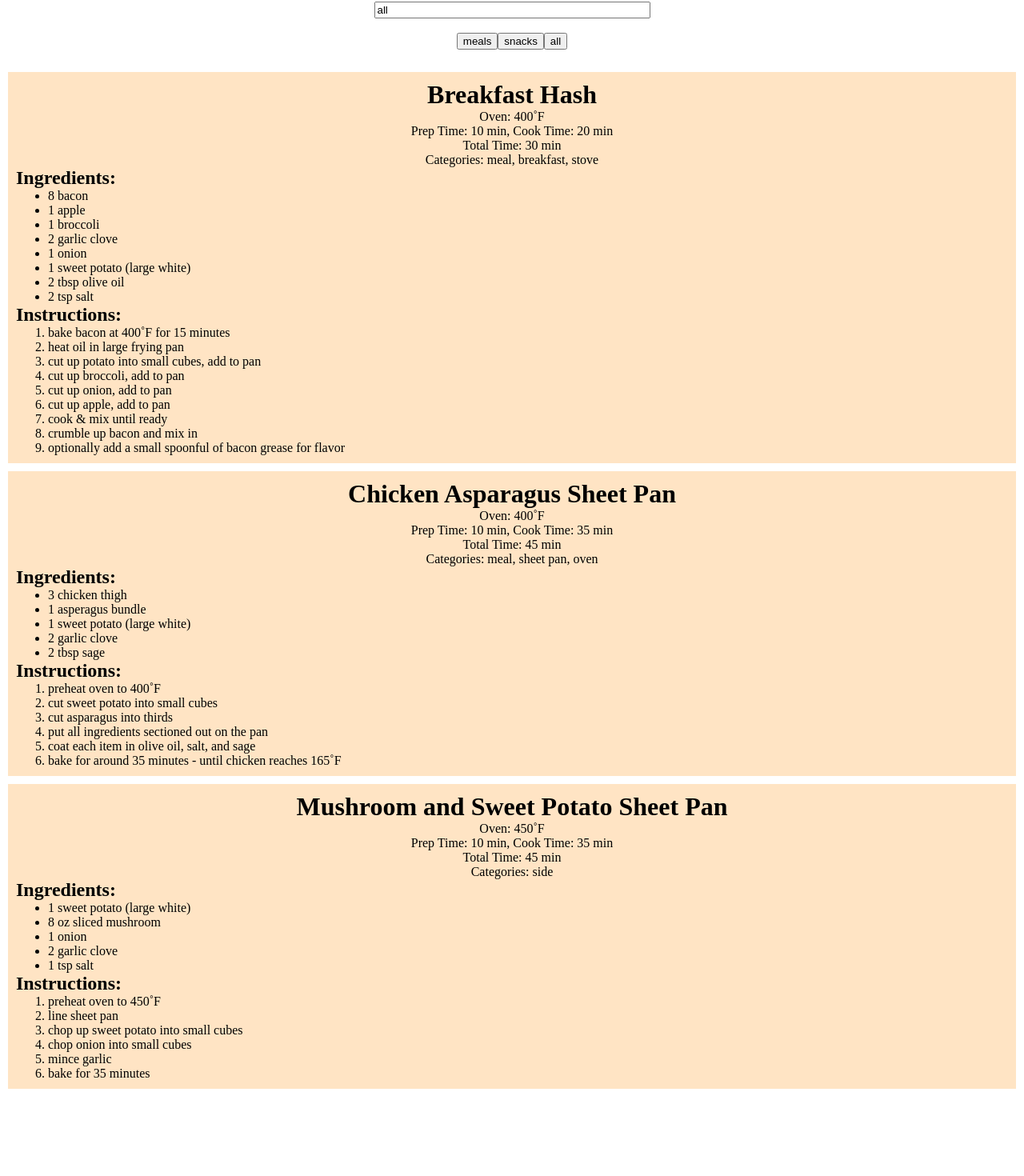
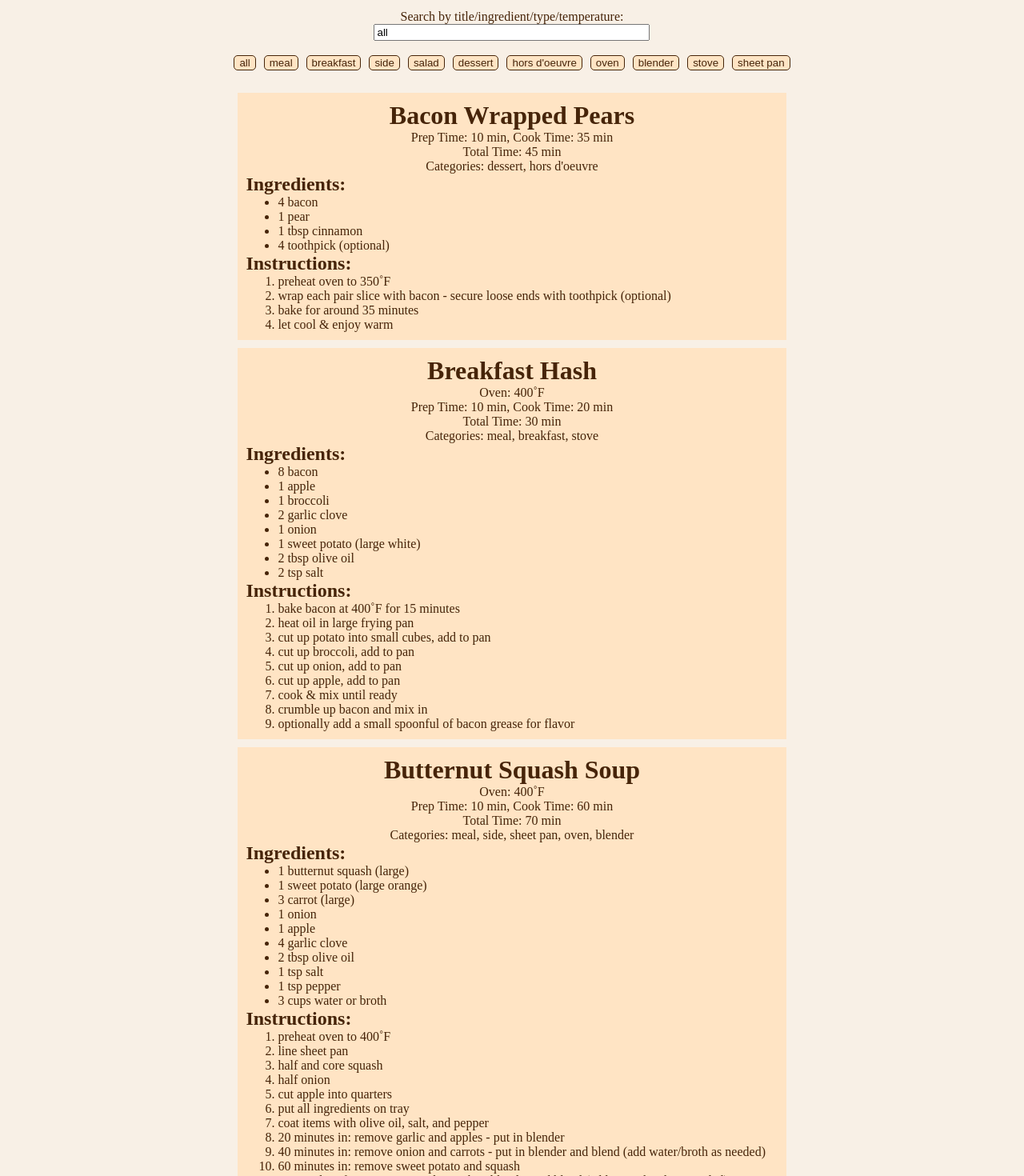
Before and after one commit to MeganPaffrath/recipe-book, a React (Create React App) app: page / in a window 1280 px wide. Shown: the part 71-1541 px from the top of the page at 80% size. Before the commit the page ends 1442 px from the top, so only its background shows below. Built offline with nearby package versions, Linux system fonts and the light colour scheme.

Commit message:
styles and repairs

```diff
--- a/src/components/App.jsx
+++ b/src/components/App.jsx
@@ -14,7 +14,6 @@ export default function App() {
       key={recipe.recipe}
       recipe={recipe.recipe}
       ingredients={recipe.ingredients}
-      ingr={recipe.ingr}
       instructions={recipe.instructions}
       categories={recipe.categories}
       ovenTemp={ovenTemp}
@@ -32,7 +31,7 @@ export default function App() {
       }
       // Find by Ingredient
       for (const ingredient in recipe.ingredients) {
-        if (recipe.ingredients[ingredient].toLowerCase().includes(search.toLowerCase())) {
+        if (recipe.ingredients[ingredient].item.toLowerCase().includes(search.toLowerCase())) {
           return true;
         }
       }
@@ -62,20 +61,31 @@ export default function App() {
 
 
   return (
-    <div>
+    <div class="content">
       <center>
         <h1>Megan's Recipes</h1>
         <p>meganpaffrath.com</p>
       </center>
       <br/>
       <center>
+        <p>Search by title/ingredient/type/temperature:</p>
       <input onChange={handleChange} type="search" id="mySearch" value={type} placeholder="Search by title/ingredient/type/temperature" size="40"/>
       </center>
       <br/>
-      <center>
-        <button onClick={() => setType("meal")}>meals</button>
-        <button onClick={() => setType("snack")}>snacks</button>
+      <center className="category-btns">
         <button onClick={() => setType("all")}>all</button>
+        <button onClick={() => setType("meal")}>meal</button>
+        <button onClick={() => setType("breakfast")}>breakfast</button>
+        <button onClick={() => setType("side")}>side</button>
+        <button onClick={() => setType("salad")}>salad</button>
+        <button onClick={() => setType("dessert")}>dessert</button>
+        <button onClick={() => setType("hors d'oeuvre")}>hors d'oeuvre</button>
+        <button onClick={() => setType("oven")}>oven</button>
+        <button onClick={() => setType("blender")}>blender</button>
+        <button onClick={() => setType("stove")}>stove</button>
+        <button onClick={() => setType("sheet pan")}>sheet pan</button>
+        {/* <button onClick={() => setType("snack")}>snacks</button> */}
+
       </center>
 
       <br/>
--- a/src/components/Recipe.jsx
+++ b/src/components/Recipe.jsx
@@ -8,13 +8,10 @@ export default function Recipe({recipe, ingredients, instructions, ovenTemp, cat
   let i;
   if (categories.length > 1) {
     for (i = 0; i < (categories.length - 1); i++) {
-      console.log(categories[i]);
       categoryStr = categoryStr + categories[i] + ", ";
     }
   }
   categoryStr = categoryStr + categories[categories.length - 1];
-
-  console.log("STRING: " + categoryStr);
 
 
   return (
@@ -34,7 +31,6 @@ export default function Recipe({recipe, ingredients, instructions, ovenTemp, cat
       <ul>
       {
         ingredients.map( (item) => {
-          console.log(item);
           keyIngredient++;
           return <li key={"ingr" + keyIngredient}>
             {item.units === "count" ? (
--- a/src/components/app.css
+++ b/src/components/app.css
@@ -1,5 +1,23 @@
+:root {
+  --emph-one: rgb(70, 36, 9);
+  --bk-med: bisque;
+  --bk-white: rgb(248, 240, 230);
+}
+
 * {
   margin: 0;
+}
+
+body {
+  color: var(--emph-one);
+  background-color: var(--bk-white);
+  display: flex;
+  justify-content: center;
+  padding: 10px 0;
+}
+
+.content {
+  max-width: 900px;
 }
 
 h1 {
@@ -7,7 +25,15 @@ h1 {
 }
 
 .recipe {
-  background-color: bisque;
+  background-color: var(--bk-med);
   margin: 10px;
   padding: 10px;
 }
+
+.category-btns button {
+  color: var(--emph-one);
+  background-color: var(--bk-med);
+  border: 1px solid var(--emph-one);
+  margin: 0 5px;
+  border-radius: 5px;
+}
--- a/src/recipes.json
+++ b/src/recipes.json
@@ -1,4 +1,22 @@
 [{
+	"recipe": "Bacon Wrapped Pears",
+	"prepTime": "10",
+	"cookTime": "35",
+	"totalTime": "45",
+	"ingredients": [
+		{"item": "bacon", "value": "4", "units": "count"},
+		{"item": "pear", "value": "1", "units": "count"},
+		{"item": "cinnamon", "value": "1", "units": "tbsp"},
+		{"item": "toothpick (optional)", "value": "4", "units": "count"}
+	],
+	"categories": ["dessert", "hors d'oeuvre"],
+	"instructions": [
+		"preheat oven to 350˚F",
+		"wrap each pair slice with bacon - secure loose ends with toothpick (optional)",
+		"bake for around 35 minutes",
+		"let cool & enjoy warm"
+	]
+}, {
 	"recipe": "Breakfast Hash",
 	"ovenTemp": "400",
 	"prepTime": "10",
@@ -23,6 +41,39 @@
 		"crumble up bacon and mix in",
 		"optionally add a small spoonful of bacon grease for flavor"]
 }, {
+	"recipe": "Butternut Squash Soup",
+	"ovenTemp": "400",
+	"prepTime": "10",
+	"cookTime": "60",
+	"totalTime": "70",
+	"ingredients": [
+		{"item": "butternut squash (large)", "value": "1", "units": "count"},
+		{"item": "sweet potato (large orange)", "value": "1", "units": "count"},
+		{"item": "carrot (large)", "value": "3", "units": "count"},
+		{"item": "onion", "value": "1", "units": "count"},
+		{"item": "apple", "value": "1", "units": "count"},
+		{"item": "garlic clove", "value": "4", "units": "count"},
+		{"item": "olive oil", "value": "2", "units": "tbsp"},
+		{"item": "salt", "value": "1", "units": "tsp"},
+		{"item": "pepper", "value": "1", "units": "tsp"},
+		{"item": "water or broth", "value": "3", "units": "cups"}
+	],
+	"categories": ["meal", "side", "sheet pan", "oven", "blender"],
+	"instructions": [
+		"preheat oven to 400˚F",
+		"line sheet pan",
+		"half and core squash",
+		"half onion",
+		"cut apple into quarters",
+		"put all ingredients on tray",
+		"coat items with olive oil, salt, and pepper",
+		"20 minutes in: remove garlic and apples - put in blender",
+		"40 minutes in: remove onion and carrots - put in blender and blend (add water/broth as needed)",
+		"60 minutes in: remove sweet potato and squash",
+		"put insides of sweet potato and squash in blender and blend (add water/broth as needed)",
+		"mix and season as desired"
+	]
+}, {
 	"recipe": "Chicken Asparagus Sheet Pan",
 	"ovenTemp": "400",
 	"prepTime": "10",
@@ -43,6 +94,25 @@
 		"put all ingredients sectioned out on the pan",
 		"coat each item in olive oil, salt, and sage",
 		"bake for around 35 minutes - until chicken reaches 165˚F"]
+}, {
+	"recipe": "Cucumber Apple Salad",
+	"prepTime": "20",
+	"cookTime": "0",
+	"totalTime": "20",
+	"ingredients": [
+		{"item": "cucumber", "value": "2", "units": "count"},
+		{"item": "apple", "value": "1", "units": "count"},
+		{"item": "lemon", "value": "1/2", "units": "count"},
+		{"item": "red onion", "value": "2", "units": "tbsp"},
+		{"item": "fresh basil", "value": "2", "units": "tbsp"},
+		{"item": "salt", "value": "1", "units": "tsp"}
+	],
+	"categories": ["salad", "side"],
+	"instructions": [
+		"Chop and mix cucumber, apple, onion, and basil",
+		"Sqeeze over lemon juice",
+		"Season with salt"
+	]
 }, {
 	"recipe": "Mushroom and Sweet Potato Sheet Pan",
 	"ovenTemp": "450",
```
